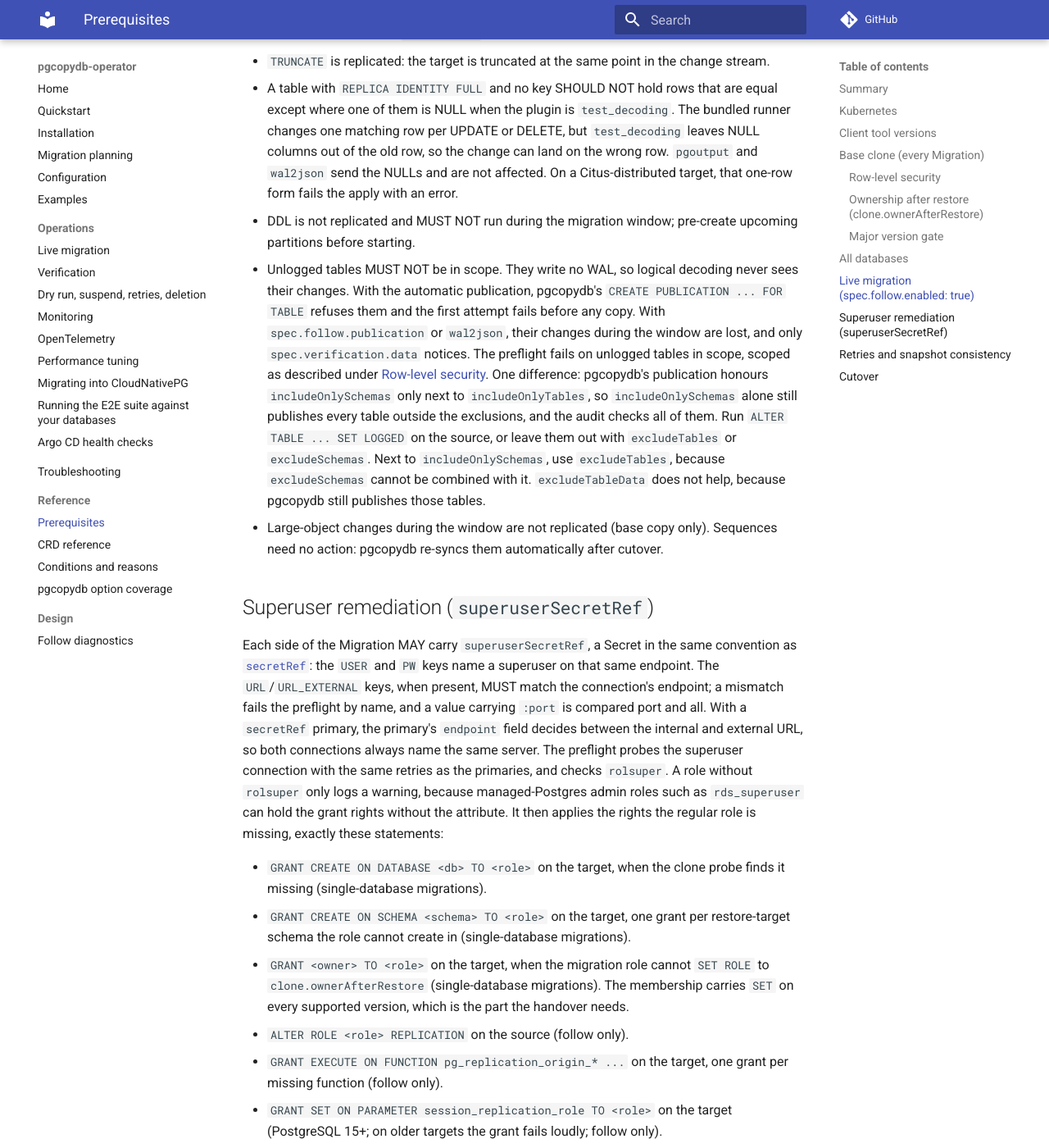
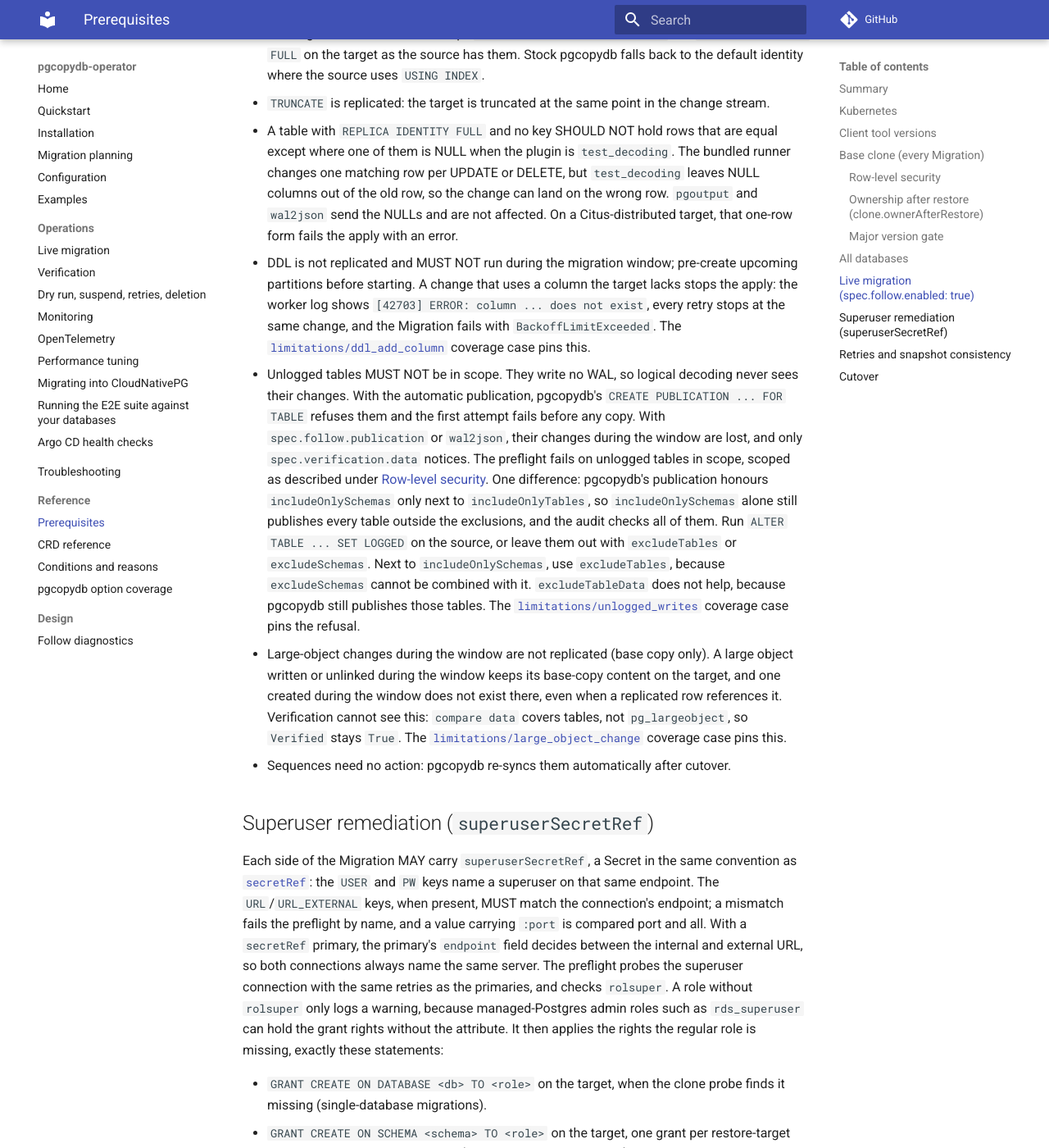
Before and after one commit to ydixken/pgcopydb-operator, an MkDocs documentation site: the page built from docs/reference/prerequisites.md, in a window 1280 px wide and 1400 px high, scrolled down 10497 px. Shown: the whole window at 82% size. Built offline with MkDocs 1.6.1 and Material for MkDocs 9.7.7, drawn with Linux system fonts in a browser that asks for light colours; comment, search, counter and statistics services are not loaded; some of the changed text lies outside the part shown.

Commit message:
docs: state the limitations the own coverage cases pin

```diff
--- a/docs/reference/prerequisites.md
+++ b/docs/reference/prerequisites.md
@@ -141,6 +141,7 @@ Fix it in one of three ways:
 - Leave them out with `clone.filters`: `excludeTables`, `excludeSchemas`, or `excludeTableData`.
 
 All-databases clones skip the check, because their migration role is a superuser.
+The [`objects/rls_force`](coverage.md#postgresql-feature-coverage) coverage case pins the refusal for a table with `FORCE ROW LEVEL SECURITY`.
 
 This audit and the follow audit for [unlogged tables](#live-migration-specfollowenabled-true) cover the tables `clone.filters` keeps, matched by exact `schema.table` name.
 Each audit applies the include filters the way pgcopydb applies them to its own step.
@@ -341,6 +342,8 @@ Schema and workload contract:
   `pgoutput` and `wal2json` send the NULLs and are not affected.
   On a Citus-distributed target, that one-row form fails the apply with an error.
 - DDL is not replicated and MUST NOT run during the migration window; pre-create upcoming partitions before starting.
+  A change that uses a column the target lacks stops the apply: the worker log shows `[42703] ERROR: column ... does not exist`, every retry stops at the same change, and the Migration fails with `BackoffLimitExceeded`.
+  The [`limitations/ddl_add_column`](coverage.md#postgresql-feature-coverage) coverage case pins this.
 - Unlogged tables MUST NOT be in scope.
   They write no WAL, so logical decoding never sees their changes.
   With the automatic publication, pgcopydb's `CREATE PUBLICATION ... FOR TABLE` refuses them and the first attempt fails before any copy.
@@ -350,8 +353,12 @@ Schema and workload contract:
   Run `ALTER TABLE ... SET LOGGED` on the source, or leave them out with `excludeTables` or `excludeSchemas`.
   Next to `includeOnlySchemas`, use `excludeTables`, because `excludeSchemas` cannot be combined with it.
   `excludeTableData` does not help, because pgcopydb still publishes those tables.
+  The [`limitations/unlogged_writes`](coverage.md#postgresql-feature-coverage) coverage case pins the refusal.
 - Large-object changes during the window are not replicated (base copy only).
-  Sequences need no action: pgcopydb re-syncs them automatically after cutover.
+  A large object written or unlinked during the window keeps its base-copy content on the target, and one created during the window does not exist there, even when a replicated row references it.
+  Verification cannot see this: `compare data` covers tables, not `pg_largeobject`, so `Verified` stays `True`.
+  The [`limitations/large_object_change`](coverage.md#postgresql-feature-coverage) coverage case pins this.
+- Sequences need no action: pgcopydb re-syncs them automatically after cutover.
 
 ## Superuser remediation (`superuserSecretRef`)
 
```
Also changed, not shown: CONTRIBUTING.md (+6 -1 lines), docs/reference/coverage.md (+9 -0 lines).
